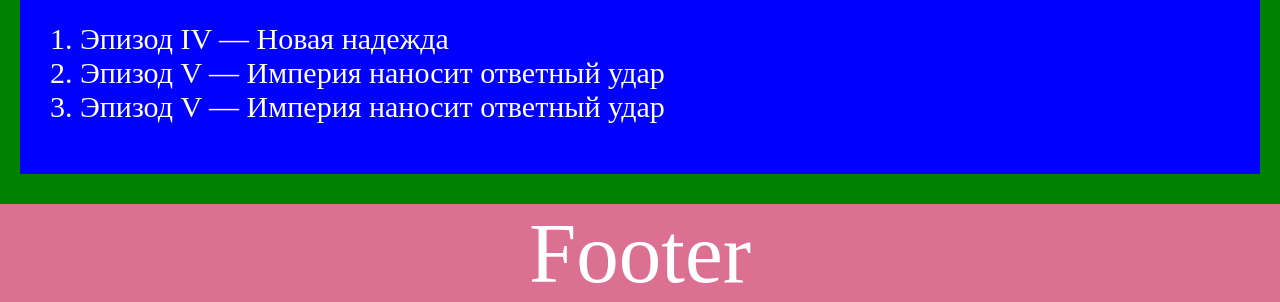
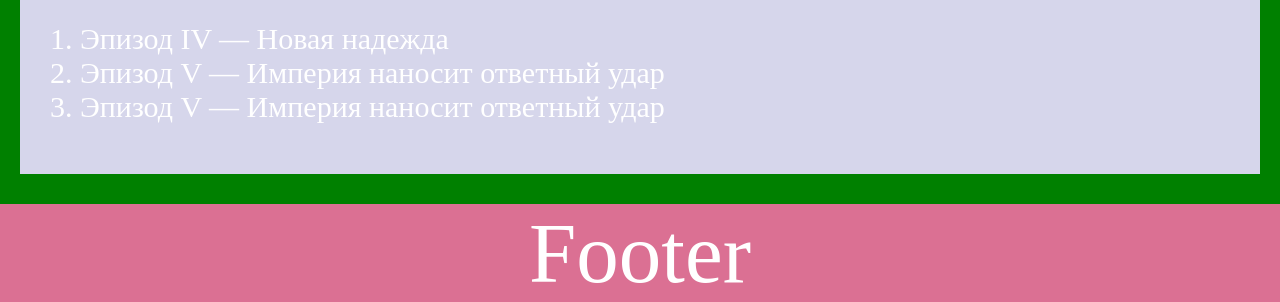
Before and after one commit to js-tasks-ru/htmlcss-20221107_rustam08, a website: page 02-dz0/01-semantic-mockup/solution.html in a window 1280 px wide. Shown: the part 638-940 px from the top of the page. Drawn offline with Linux system fonts and the light colour scheme.

Commit message:
add semantic-mockup solution 1

```diff
--- a/02-dz0/01-semantic-mockup/main1.css
+++ b/02-dz0/01-semantic-mockup/main1.css
@@ -30,7 +30,7 @@
   }
 
   .article {
-    background: blue;
+    background: rgb(214, 214, 235);
     padding: 20px;
     font-size: 30px;
     margin-bottom: 10px;
```
